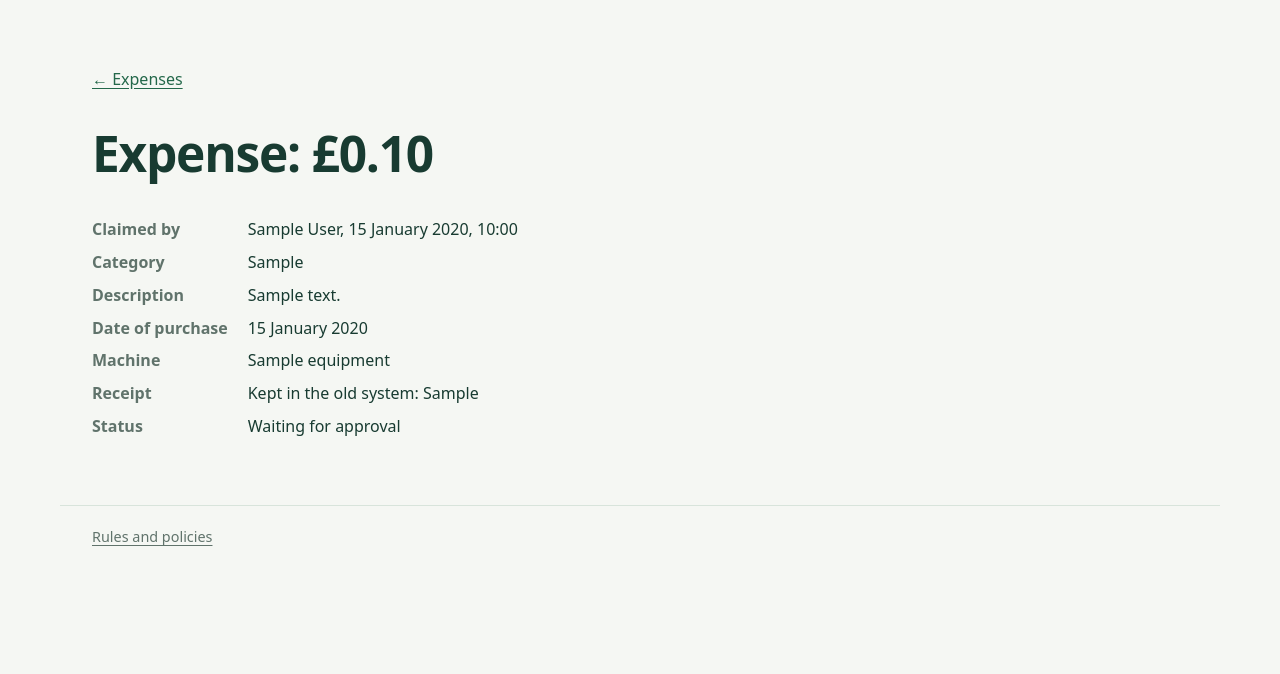
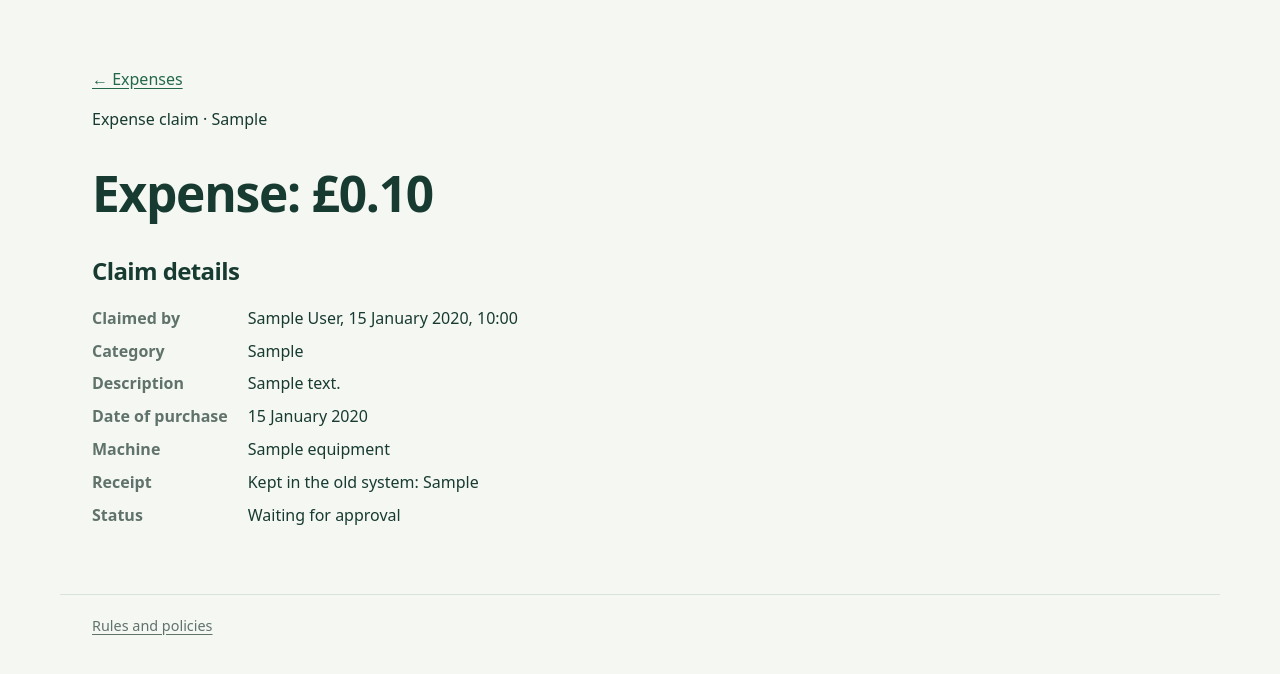
Before and after one commit to nes0/new-bbms, a Django app: template templates/expenses/detail.html in a window 1280 px wide. Shown: the part 76-750 px from the top of the page. Run offline with Django 5.2, Linux system fonts and the light colour scheme; the template is opened without the code that fills it: most values are stand-ins (such as "Sample title", 1, 10 or a date in 2020).

Commit message:
Redesign detail.html page

```diff
--- a/templates/expenses/detail.html
+++ b/templates/expenses/detail.html
@@ -2,9 +2,10 @@
 {% load money %}
 {% block title %}Expense · {{ SITE_NAME }}{% endblock %}
 {% block content %}
-<p><a href="{% url 'expenses:index' %}">← Expenses</a></p>
-<h1>Expense: {{ expense.amount_pence|pounds }}</h1>
-<dl class="details">
+<div class="member-page member-page--expense-detail">
+<p class="member-page__back"><a class="member-button" href="{% url 'expenses:index' %}">← Expenses</a></p>
+<header class="member-page__header member-page__header--stack"><div><p class="member-eyebrow">Expense claim · {{ expense.get_category_display }}</p><h1>Expense: {{ expense.amount_pence|pounds }}</h1></div></header>
+<section class="member-page__panel"><h2>Claim details</h2><dl class="details member-expense-details">
   <dt>Claimed by</dt><dd>{{ expense.member.full_name }}{% if own %} (you){% endif %}, {{ expense.submitted_at|date:"j F Y, H:i" }}</dd>
   <dt>Category</dt><dd>{{ expense.get_category_display }}</dd>
   <dt>Description</dt><dd>{{ expense.description|linebreaksbr }}</dd>
@@ -18,14 +19,14 @@
     {% if expense.status == "approved" %}<span class="ok">Approved</span>{% if expense.decided_by %} by {{ expense.decided_by.full_name }}{% endif %}{% if expense.decided_at %} on {{ expense.decided_at|date:"j F Y" }}{% endif %}: added to {% if own %}your{% else %}their{% endif %} credit.
     {% elif expense.status == "declined" %}<span class="error">Declined</span>{% if expense.decided_by %} by {{ expense.decided_by.full_name }}{% endif %}{% if expense.decided_at %} on {{ expense.decided_at|date:"j F Y" }}{% endif %}{% if expense.decline_reason %}: {{ expense.decline_reason }}{% endif %}
     {% else %}Waiting for approval{% endif %}</dd>
-</dl>
+</dl></section>
 
 {% if expense.receipt and not expense.receipt_is_pdf %}
   <p><img class="receipt" src="{% url 'expenses:receipt' expense.pk %}" alt="The receipt"></p>
 {% endif %}
 
 {% if can_decide %}
-<section class="card">
+<section class="card member-page__panel member-decision-panel">
   <h2>Decide</h2>
   <form method="post" action="{% url 'expenses:decide' expense.pk %}" class="stack form">
     {% csrf_token %}
@@ -43,4 +44,5 @@
     <p><button type="submit" class="link">Withdraw this claim</button> <span class="hint">(it's deleted, with the receipt)</span></p>
   </form>
 {% endif %}
+</div>
 {% endblock %}
```
